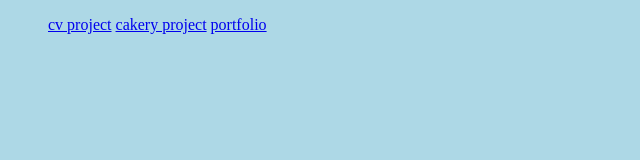
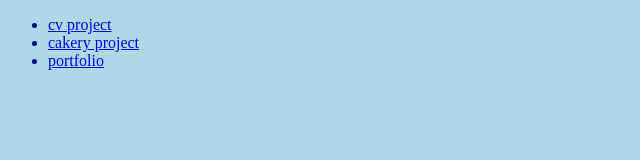
Before and after one commit to robotsson/robotsson.github.io, a plain HTML site: page index.html in a window 1280 px wide. Shown: the whole page, without its empty margins (0-640 px from the left). Drawn offline with Linux system fonts and the light colour scheme.

Commit message:
list style

```diff
--- a/index.html
+++ b/index.html
@@ -8,10 +8,10 @@
   </head>
 
   <body>
-    <ol>
-    <a href="cv/index.html">cv project</a>
-    <a href="cakery/index.html">cakery project</a>
-    <a href="portfolio/index.html">portfolio</a>
-    </ol>
+    <ul>
+    <li><a href="cv/index.html">cv project</a></li>
+    <li><a href="cakery/index.html">cakery project</a></li>
+    <li><a href="portfolio/index.html">portfolio</a></li>
+    </ul>
   </body>
 </html>
```
